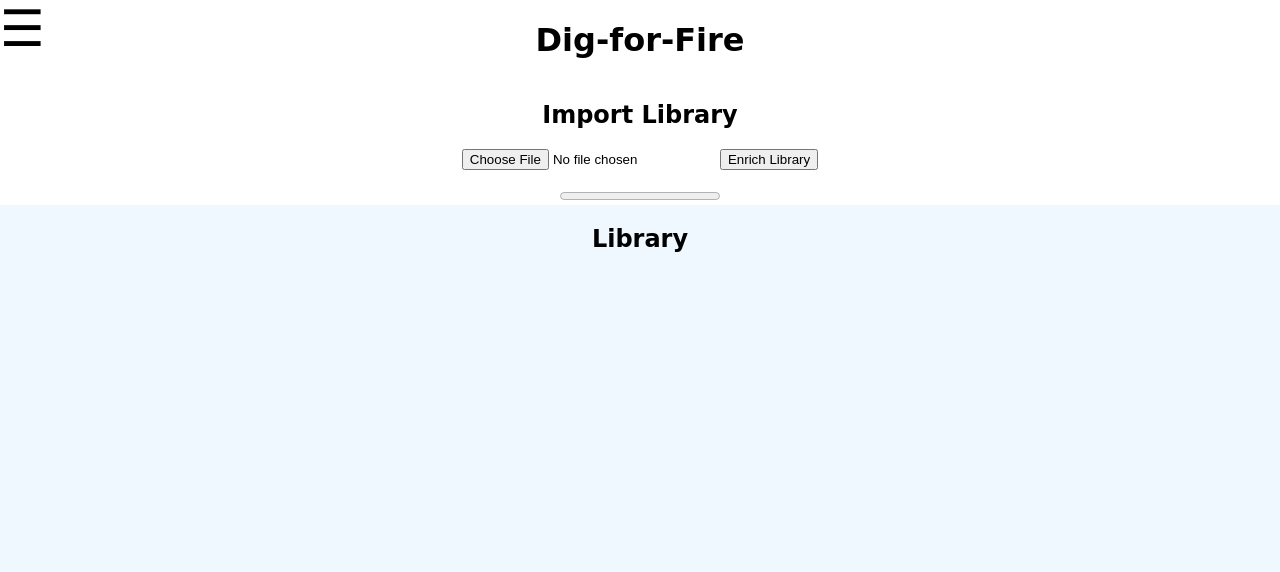
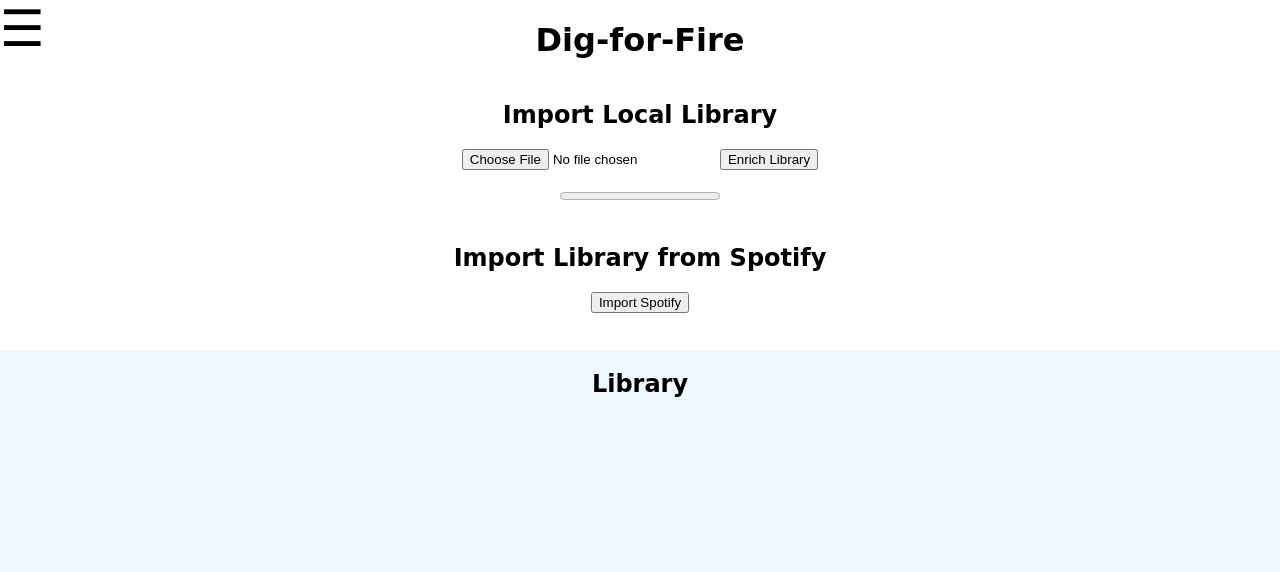
Before and after one commit to MigueelSa/Dig-for-Fire, a FastAPI app: page /user in a window 1280 px wide. Shown: the top 572 px of the page. Run offline with FastAPI, Linux system fonts and the light colour scheme; data that the repository does not hold is empty; parts of the project's set-up code (start-up, migrations or seed data) failed here and were passed over.

Commit message:
feat(spotify): add Spotify credential setup and library import flow
- add /user/spotify/save-credentials POST endpoint
- add /user/spotify/credentials-check GET endpoint
- add /user/spotify/import-library GET endpoint
- introduce Spotify credential setup page and JS module
- persist Spotify credentials to .env via config.save_env
- decouple Spotify.fetch_library() from constructor
- expose public fetch_library() method for Spotify
- refactor MusicBrainz.fetch_library signature (progress param rename)
- update background task call to use unified progress argument
- parameterize progress bar and status IDs in frontend
- display album score in render.js when available
- split local vs Spotify import UI sections in user.html

```diff
--- a/digforfire/api.py
+++ b/digforfire/api.py
@@ -10,7 +10,7 @@ import os, uuid
 from digforfire.recommender.recommend import Recommender
 from digforfire.utils.paths import output_path, resource_path
 from digforfire.utils.loading import ProgressTracker
-from digforfire.libraries.libraries import MusicBrainz
+from digforfire.libraries.libraries import MusicBrainz, Spotify
 from digforfire import config
 from digforfire.recommender.history import HistoryManager
 
@@ -101,7 +101,7 @@ async def enrich_library(file: UploadFile = File(...), background_tasks: Backgro
     tracker = ProgressTracker(total=len(mb.local_library))
     tasks[task_id] = tracker
 
-    background_tasks.add_task(mb.fetch_library, library_path, mb_library_progress=tracker)
+    background_tasks.add_task(mb.fetch_library, library_path, progress=tracker)
 
     return {"status": "started", "task_id": task_id}
 
@@ -118,6 +118,30 @@ def get_progress(task_id: str):
         "eta": tracker.eta
     }
 
+@app.post("/user/spotify/save-credentials")
+async def save_spotify_credentials(request: Request):
+    data = await request.json()
+    client_id, client_secret, redirect_uri = data.get("client_id"), data.get("client_secret"), data.get("redirect_uri")
+
+    if not os.path.exists(config.ENV_PATH):
+        with open(config.ENV_PATH, "w") as f: f.write("")
+
+    if client_id and client_secret and redirect_uri:
+        config.save_env("SPOTIFY_CLIENT_ID", client_id)
+        config.save_env("SPOTIFY_CLIENT_SECRET", client_secret)
+        config.save_env("SPOTIFY_REDIRECT_URI", redirect_uri)
+
+@app.get("/user/spotify/credentials-check")
+def spotify_credentials_check():
+    ok = bool(config.SPOTIFY_CLIENT_ID and config.SPOTIFY_CLIENT_SECRET and config.SPOTIFY_REDIRECT_URI)
+    return {"ok": ok}
+
+@app.get("/user/spotify/import-library")
+def import_spotify_library():
+    spotify = Spotify(config.SPOTIFY_CLIENT_ID, config.SPOTIFY_CLIENT_SECRET, config.SPOTIFY_REDIRECT_URI)
+    spotify.fetch_library()
+
+
 
 templates = Jinja2Templates(directory=resource_path("digforfire", "templates"))
 app.mount("/static", StaticFiles(directory=resource_path("digforfire", "static"), follow_symlink=True), name="static")
@@ -132,3 +156,7 @@ def homepage(request: Request):
 @app.get("/user", response_class=HTMLResponse)
 def userpage(request: Request):
     return templates.TemplateResponse("user.html", {"request": request, "contact": config.contact})
+
+@app.get("/user/spotify/setup", response_class=HTMLResponse)
+def userpage(request: Request):
+    return templates.TemplateResponse("spotify_setup.html", {"request": request, "contact": config.contact})
--- a/digforfire/scripts/import_spotify_library.py
+++ b/digforfire/scripts/import_spotify_library.py
@@ -1,7 +1,8 @@
 from digforfire.libraries.libraries import Spotify
 
 def import_spotify_library(client_id: str, client_secret:str, redirect_uri) -> None:
-    Spotify(client_id, client_secret, redirect_uri)
+    spotify = Spotify(client_id, client_secret, redirect_uri)
+    spotify.fetch_library()
 
 
 if __name__ == "__main__":
--- a/digforfire/static/user/render.js
+++ b/digforfire/static/user/render.js
@@ -18,12 +18,20 @@ export function createAlbumListItem(album) {
     li.appendChild(img);
   }
 
+  let scoreHTML = "";
+  if (album.score !== undefined && album.score > 0) {
+    scoreHTML = `
+      Score: ${album.score.toFixed(5)}<br>
+    `;
+  }
+
   const info = document.createElement("div");
   info.innerHTML = `
                         <strong>${album.title}</strong><br>
                         Artist: ${album.artist.join(", ")}<br>
                         Genres: ${album.genres.join(", ")}<br>
                         Tags: ${album.tags.join(", ")}<br>
+                        ${scoreHTML}
                         <br>
                     `;
 
--- /dev/null
+++ b/digforfire/static/user/spotify_setup.js
@@ -0,0 +1,28 @@
+import { pollProgress } from "/static/user/user.js";
+
+export async function saveSpotifyCredentials(form) {
+  const formData = new FormData(form);
+
+  const res = await fetch("/user/spotify/save-credentials", {
+    method: "POST",
+    body: JSON.stringify({
+      client_id: formData.get("client_id"),
+      client_secret: formData.get("client_secret"),
+      redirect_uri: formData.get("redirect_uri"),
+    }),
+    headers: { "Content-Type": "application/json" },
+  });
+}
+
+export async function checkSpotifyCredentials() {
+  const res = await fetch("/user/spotify/credentials-check");
+  const credData = await res.json();
+  if (!credData.ok) {
+    window.location.href = "/user/spotify/setup";
+  } else {
+    const loader = document.querySelector(".loader");
+    loader.style.display = "inline-grid";
+    const importation = await fetch("/user/spotify/import-library");
+    loader.style.display = "none";
+  }
+}
--- a/digforfire/static/user/user.js
+++ b/digforfire/static/user/user.js
@@ -17,7 +17,7 @@ export async function getHistory(containerId) {
   }
 }
 
-export async function enrichLibrary(file) {
+export async function enrichLibrary(file, progressBar, importStatus) {
   const formData = new FormData();
   formData.append("file", file);
 
@@ -30,7 +30,7 @@ export async function enrichLibrary(file) {
     const data = await response.json();
 
     if (data.task_id) {
-      pollProgress(data.task_id);
+      pollProgress(data.task_id, progressBar, importStatus);
     }
 
     if (!response.ok) {
@@ -45,7 +45,7 @@ export async function enrichLibrary(file) {
   }
 }
 
-export async function importLibrary() {
+export async function importLibrary(progressBar, importStatus) {
   var fileInput = document.getElementById("library-file");
   if (!fileInput.files.length) {
     alert("Select a file first!");
@@ -55,25 +55,25 @@ export async function importLibrary() {
   var file = fileInput.files[0];
 
   try {
-    var statusText = await enrichLibrary(file);
-    document.getElementById("import-status").innerText = statusText;
+    var statusText = await enrichLibrary(file, progressBar, importStatus);
+    document.getElementById(importStatus).innerText = statusText;
   } catch (err) {
     console.error(err);
-    document.getElementById("import-status").innerText =
+    document.getElementById(importStatus).innerText =
       "Error uploading library.";
   }
 }
 
-export async function pollProgress(taskId) {
-  const progressBar = document.getElementById("progress-bar");
-  const statusText = document.getElementById("import-status");
+export async function pollProgress(taskId, progressBar, importStatus) {
+  const pb = document.getElementById(progressBar);
+  const statusText = document.getElementById(importStatus);
 
   const interval = setInterval(async () => {
     const res = await fetch(`/progress/${taskId}`);
     if (!res.ok) return;
 
     const data = await res.json();
-    progressBar.value = data.ratio * 100;
+    pb.value = data.ratio * 100;
 
     let etaText = "";
     if (data.eta >= 0) {
@@ -82,7 +82,7 @@ export async function pollProgress(taskId) {
       etaText = ` – ETA: ${minutes}m ${seconds}s`;
     }
 
-    statusText.innerText = `Progress: ${progressBar.value.toFixed(1)}%${etaText}`;
+    statusText.innerText = `Progress: ${pb.value.toFixed(1)}%${etaText}`;
 
     if (data.ratio >= 1) clearInterval(interval);
   }, 1000);
--- a/digforfire/templates/user.html
+++ b/digforfire/templates/user.html
@@ -12,30 +12,45 @@
       pollProgress,
     } from "/static/user/user.js";
 
+    import { checkSpotifyCredentials } from "/static/user/spotify_setup.js";
+
     document
       .getElementById("enrich-library-btn")
-      .addEventListener("click", importLibrary);
+      .addEventListener("click", () => {
+        importLibrary("mb-progress-bar", "enrichment-status");
+      });
 
-    document.addEventListener(
-      "DOMContentLoaded",
-      getLibrary("library-results"),
-    );
+    document
+      .getElementById("import-spotify-btn")
+      .addEventListener("click", () => {
+        checkSpotifyCredentials();
+      });
 
-    document.addEventListener(
-      "DOMContentLoaded",
-      getHistory("history-results"),
-    );
+    getLibrary("library-results");
+
+    getHistory("history-results");
   </script>
 </div>
 
 <div>
-  <h2 style="text-align: center">Import Library</h2>
+  <h2 style="text-align: center">Import Local Library</h2>
   <input type="file" id="library-file" accept=".json" />
 
   <button id="enrich-library-btn">Enrich Library</button>
-  <p id="import-status"></p>
-  <progress id="progress-bar" max="100" value="0"></progress>
+  <p id="enrichment-status"></p>
+  <progress id="mb-progress-bar" max="100" value="0"></progress>
 </div>
+<br />
+
+<div>
+  <h2 style="text-align: center">Import Library from Spotify</h2>
+
+  <button id="import-spotify-btn">Import Spotify</button>
+  <br />
+  <div class="loader" style="display: none"></div>
+  <br />
+</div>
+<br />
 
 <div class="results-container">
   <h2 style="text-align: center">Library</h2>
```
Also changed, not shown: digforfire/libraries/libraries.py (+10 -15 lines), digforfire/templates/spotify_setup.html (added, +39 -0 lines).
